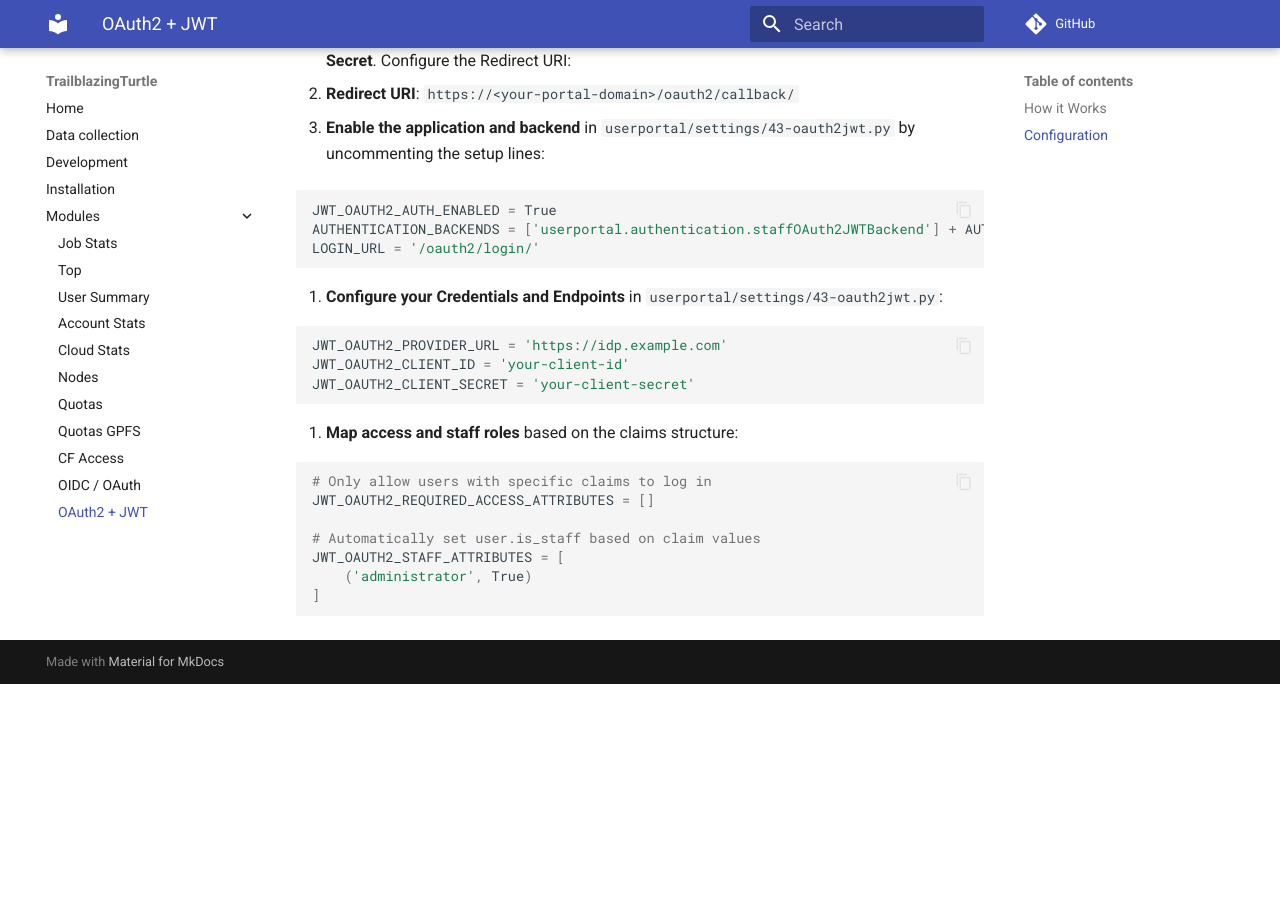
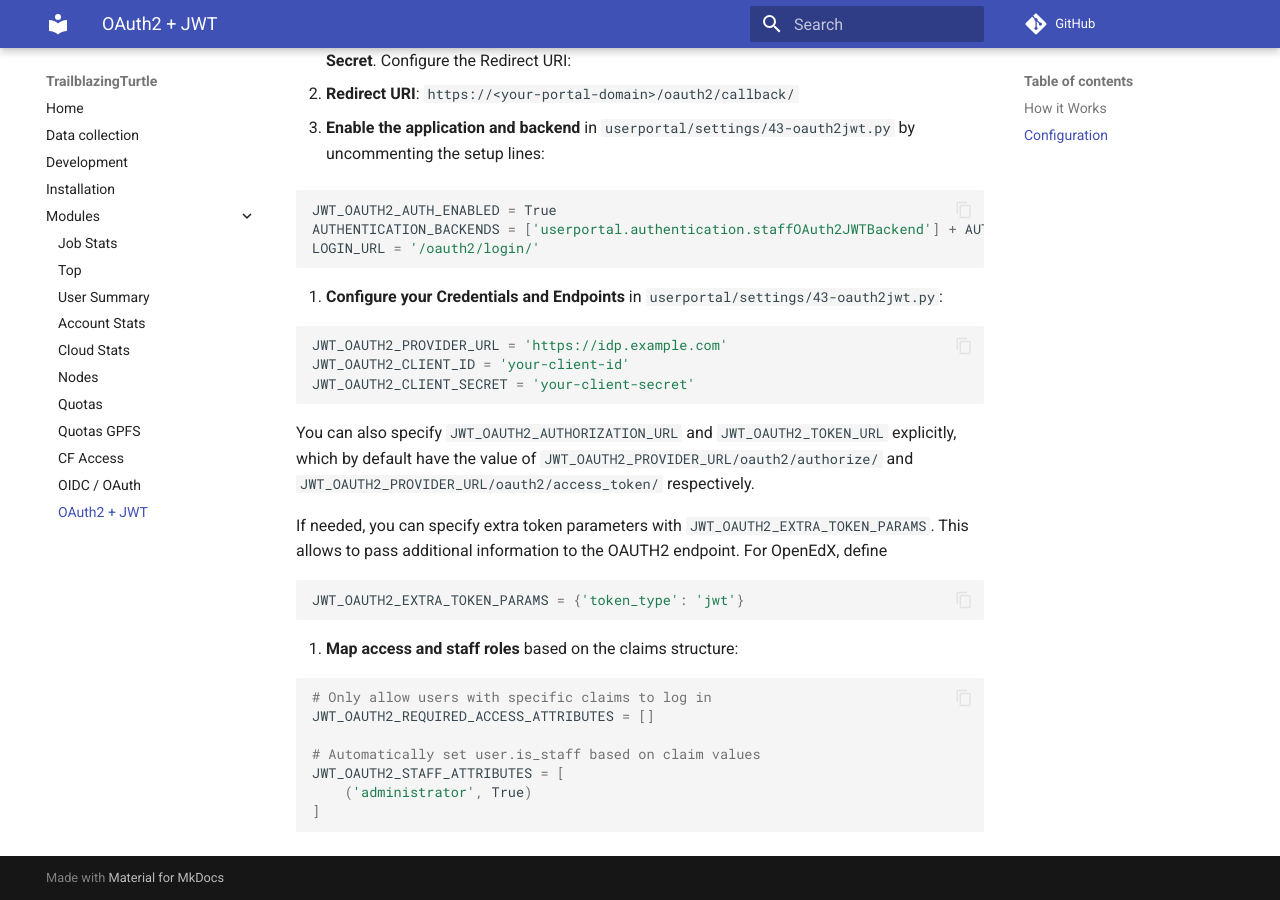
Before and after one commit to guilbaults/TrailblazingTurtle, an MkDocs documentation site: the page built from docs/oauth2jwt.md, in a window 1280 px wide and 900 px high, scrolled down 896 px. Built offline with MkDocs 1.6.1 and Material for MkDocs 9.7.7, drawn with Linux system fonts in a browser that asks for light colours; comment, search, counter and statistics services are not loaded; before the commit the page ends 1580 px from its top, so only the background shows below that.

Commit message:
add documentation for JWT_OAUTH2_AUTHORIZATION_URL JWT_OAUTH2_TOKEN_URL and JWT_OAUTH2_EXTRA_TOKEN_PARAMS, which antigravity missed

````diff
--- a/docs/oauth2jwt.md
+++ b/docs/oauth2jwt.md
@@ -39,6 +39,13 @@ To enable generic OAuth2 + JWT authentication:
    JWT_OAUTH2_CLIENT_SECRET = 'your-client-secret'
    ```
 
+You can also specify `JWT_OAUTH2_AUTHORIZATION_URL` and `JWT_OAUTH2_TOKEN_URL` explicitly, which by default have the value of `JWT_OAUTH2_PROVIDER_URL/oauth2/authorize/` and `JWT_OAUTH2_PROVIDER_URL/oauth2/access_token/` respectively.
+
+If needed, you can specify extra token parameters with `JWT_OAUTH2_EXTRA_TOKEN_PARAMS`. This allows to pass additional information to the OAUTH2 endpoint. For OpenEdX, define
+   ```python
+   JWT_OAUTH2_EXTRA_TOKEN_PARAMS = {'token_type': 'jwt'}
+   ```
+
 4. **Map access and staff roles** based on the claims structure:
 
    ```python
````
